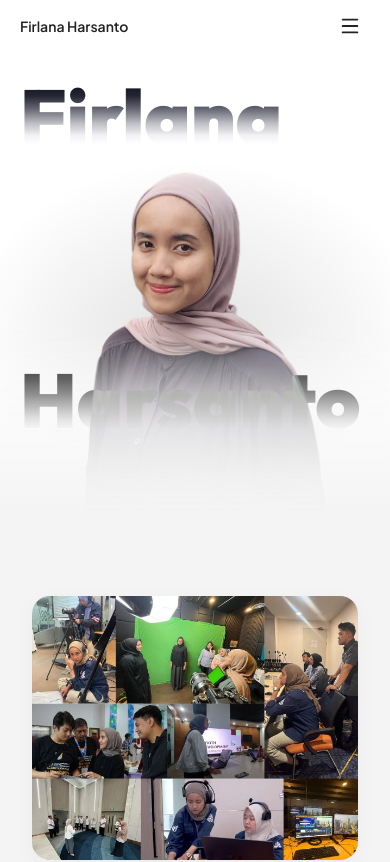
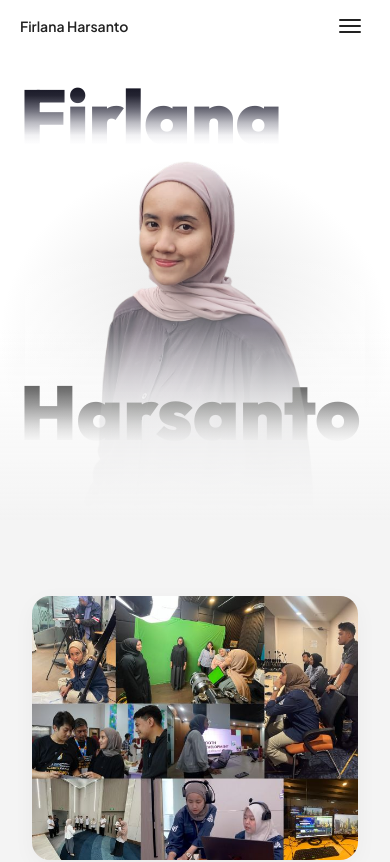
Before and after one commit to fuhuavl/portfolio-firlanaharsanto, a Next.js app: page / in a window 390 px wide. Shown: the top 862 px of the page. Built offline with nearby package versions, Linux system fonts and the light colour scheme.

Commit message:
fix: mobile bugs

```diff
--- a/app/videography/page.tsx
+++ b/app/videography/page.tsx
@@ -24,26 +24,26 @@ export default function VideographyPage() {
   return (
     <main className="min-h-screen bg-[#f4f4f4] text-[#222222]">
       <Navbar />
-      <RevealSection className="mx-auto w-full max-w-[1440px] px-[122px] pb-[146px] pt-[135px]">
+      <RevealSection className="mx-auto w-full max-w-[1440px] px-[122px] pb-[146px] pt-[135px] max-md:px-[24px] max-md:pb-[96px] max-md:pt-[112px]">
         <RevealItem>
           <Link
             href="/#videography"
-            className="mb-[42px] inline-flex cursor-pointer items-center gap-[8px] text-[15px] font-black text-[#232336] transition duration-300 hover:scale-[1.04]"
+            className="mb-[42px] inline-flex min-h-[44px] cursor-pointer items-center gap-[8px] text-[15px] font-black text-[#232336] transition duration-300 hover:scale-[1.04] max-md:mb-[28px]"
           >
             <ChevronLeft className="h-[20px] w-[20px] stroke-[3]" />
             Back
           </Link>
         </RevealItem>
         <RevealItem>
-          <h1 className="mb-[62px] text-[76px] font-black leading-none tracking-[0] text-[#232336]">
+          <h1 className="mb-[62px] text-[76px] font-black leading-none tracking-[0] text-[#232336] max-md:mb-[38px] max-md:text-[48px]">
             Videography
           </h1>
         </RevealItem>
-        <RevealItem className="mx-auto flex max-w-[1196px] flex-col gap-[40px]">
+        <RevealItem className="mx-auto flex max-w-[1196px] flex-col gap-[40px] max-md:gap-[24px]">
           {videos.map((video) => (
             <RevealArticle
               key={video.src}
-              className="overflow-hidden rounded-[16px] bg-white p-[38px] shadow-[0_10px_30px_rgba(0,0,0,0.08)]"
+              className="overflow-hidden rounded-[16px] bg-white p-[38px] shadow-[0_10px_30px_rgba(0,0,0,0.08)] max-md:p-[18px]"
             >
               <div className="aspect-video w-full overflow-hidden rounded-[12px]">
                 <iframe
--- a/components/Hero.tsx
+++ b/components/Hero.tsx
@@ -18,15 +18,15 @@ export function Hero() {
       transition={{ staggerChildren: 0.12, delayChildren: 0.15 }}
     >
       <motion.div
-        className="hero-title absolute left-[45px] top-[108px] z-10 select-none text-[220px] font-black leading-[0.86] tracking-[0] max-lg:left-[32px] max-lg:top-[104px] max-lg:text-[150px] max-md:left-[20px] max-md:top-[84px] max-md:text-[82px]"
+        className="hero-title absolute left-[45px] top-[108px] z-10 select-none text-[220px] font-black leading-[0.86] tracking-[0] max-lg:left-[32px] max-lg:top-[104px] max-lg:text-[128px] max-md:!left-[20px] max-md:!top-[84px] max-md:!text-[82px]"
         variants={heroItem}
         transition={{ duration: 0.7, ease: "easeOut" }}
       >
         <div className="hero-text-gray">Firlana</div>
       </motion.div>
-      <div className="hero-portrait-glow absolute right-[15px] top-[-80px] z-20 h-[560px] w-[735px] max-lg:right-[-120px] max-lg:top-[10px] max-md:left-1/2 max-md:right-auto max-md:top-[160px] max-md:h-[360px] max-md:w-[460px] max-md:-translate-x-1/2" />
+      <div className="hero-portrait-glow absolute right-[15px] top-[-80px] z-20 h-[560px] w-[735px] max-lg:right-[-120px] max-lg:top-[10px] max-md:!left-1/2 max-md:!right-auto max-md:!top-[160px] max-md:!h-[360px] max-md:!w-[390px] max-md:!-translate-x-1/2" />
       <motion.div
-        className="absolute right-[60px] top-[78px] z-30 h-[740px] w-[665px] overflow-hidden max-lg:right-[-18px] max-lg:top-[110px] max-lg:h-[590px] max-lg:w-[500px] max-md:left-1/2 max-md:right-auto max-md:top-[165px] max-md:h-[470px] max-md:w-[390px] max-md:-translate-x-1/2"
+        className="absolute right-[60px] top-[78px] z-30 h-[740px] w-[665px] overflow-hidden max-lg:right-[-18px] max-lg:top-[110px] max-lg:h-[590px] max-lg:w-[500px] max-md:!left-1/2 max-md:!right-auto max-md:!top-[155px] max-md:!h-[410px] max-md:!w-[340px] max-md:!-translate-x-1/2"
         variants={heroItem}
         transition={{ duration: 0.7, ease: "easeOut" }}
       >
@@ -41,14 +41,14 @@ export function Hero() {
         <div className="absolute inset-x-0 bottom-0 h-[315px] bg-gradient-to-b from-white/0 via-white/78 to-white" />
       </motion.div>
       <motion.div
-        className="hero-title hero-title-difference absolute left-[320px] top-[316px] z-40 select-none text-[220px] font-black leading-[0.86] tracking-[0] max-lg:left-[190px] max-lg:top-[285px] max-lg:text-[150px] max-md:left-[20px] max-md:top-[368px] max-md:text-[82px]"
+        className="hero-title hero-title-difference absolute left-[320px] top-[316px] z-40 select-none text-[220px] font-black leading-[0.86] tracking-[0] max-lg:left-[150px] max-lg:top-[300px] max-lg:text-[128px] max-md:!left-[20px] max-md:!top-[380px] max-md:!text-[76px]"
         variants={heroItem}
         transition={{ duration: 0.7, ease: "easeOut" }}
       >
         Harsanto
       </motion.div>
       <motion.div
-        className="absolute left-[93px] top-[528px] z-40 w-[355px] text-center text-[16px] font-medium leading-[1.38] text-[#222222] max-lg:left-[42px] max-lg:top-[500px] max-md:left-1/2 max-md:top-[590px] max-md:w-[calc(100%-48px)] max-md:-translate-x-1/2 max-md:text-[14px]"
+        className="absolute left-[93px] top-[528px] z-40 w-[355px] text-center text-[16px] font-medium leading-[1.38] text-[#222222] max-lg:left-[42px] max-lg:top-[500px] max-md:!left-1/2 max-md:!top-[590px] max-md:!w-[calc(100%-48px)] max-md:!-translate-x-1/2 max-md:!text-[14px]"
         variants={heroItem}
         transition={{ duration: 0.7, ease: "easeOut" }}
       >
--- a/components/Navbar.tsx
+++ b/components/Navbar.tsx
@@ -3,7 +3,6 @@
 "use client";
 
 import { motion } from "framer-motion";
-import { Menu, X } from "lucide-react";
 import { useState } from "react";
 
 const menu = [
@@ -30,7 +29,7 @@ export function Navbar() {
         <a href="#home" className="flex items-center gap-[9px] text-[#222222]">
           <span className="text-[14px] font-semibold">Firlana Harsanto</span>
         </a>
-        <div className="hidden items-center gap-[34px] md:flex">
+        <div className="hidden items-center gap-[34px] lg:flex">
           {menu.map((item) => (
             <a
               key={item}
@@ -46,12 +45,20 @@ export function Navbar() {
           aria-label={isOpen ? "Close menu" : "Open menu"}
           aria-expanded={isOpen}
           onClick={() => setIsOpen((open) => !open)}
-          className="hidden h-[40px] w-[40px] items-center justify-center rounded-full text-[#222222] max-md:flex"
+          className="absolute right-[20px] top-1/2 z-10 flex h-[40px] w-[40px] -translate-y-1/2 items-center justify-center rounded-full text-[#222222] lg:hidden"
         >
-          {isOpen ? <X className="h-[22px] w-[22px]" /> : <Menu className="h-[22px] w-[22px]" />}
+          <span
+            className={`absolute h-[2px] w-[22px] rounded-full bg-[#222222] transition duration-300 ${isOpen ? "rotate-45" : "-translate-y-[6px]"}`}
+          />
+          <span
+            className={`absolute h-[2px] w-[22px] rounded-full bg-[#222222] transition duration-300 ${isOpen ? "opacity-0" : "opacity-100"}`}
+          />
+          <span
+            className={`absolute h-[2px] w-[22px] rounded-full bg-[#222222] transition duration-300 ${isOpen ? "-rotate-45" : "translate-y-[6px]"}`}
+          />
         </button>
         {isOpen ? (
-          <div className="absolute left-[20px] right-[20px] top-[58px] hidden flex-col gap-[18px] rounded-[16px] bg-white px-[22px] py-[20px] text-[14px] font-semibold text-[#555555] shadow-[0_10px_30px_rgba(0,0,0,0.08)] max-md:flex">
+          <div className="absolute left-[20px] right-[20px] top-[58px] flex flex-col gap-[18px] rounded-[16px] bg-white px-[22px] py-[20px] text-[14px] font-semibold text-[#555555] shadow-[0_10px_30px_rgba(0,0,0,0.08)] lg:hidden">
             {menu.map((item) => (
               <a
                 key={item}
```
Also changed, not shown: 1 other file (tests, documents, lock files or other folders).
